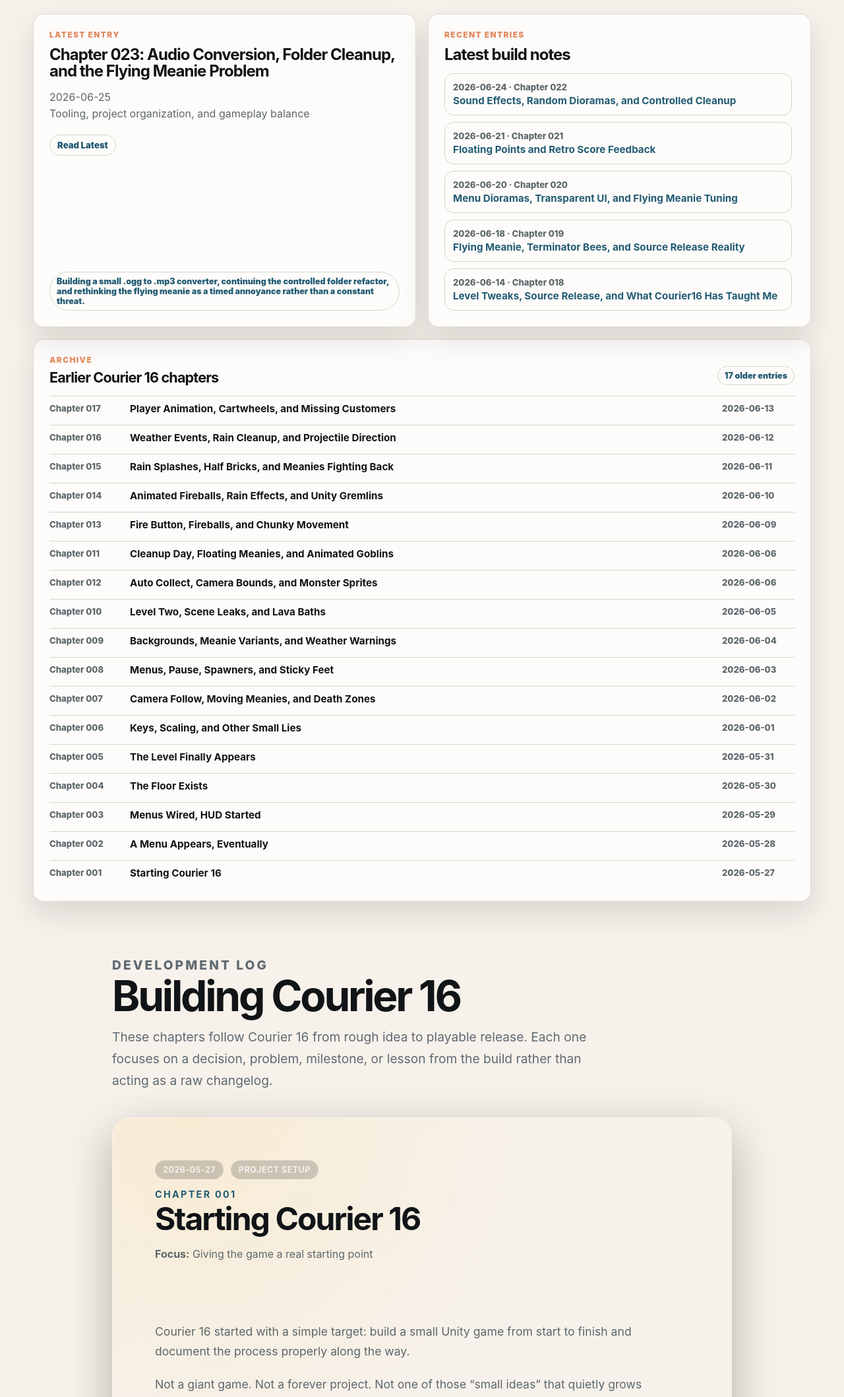
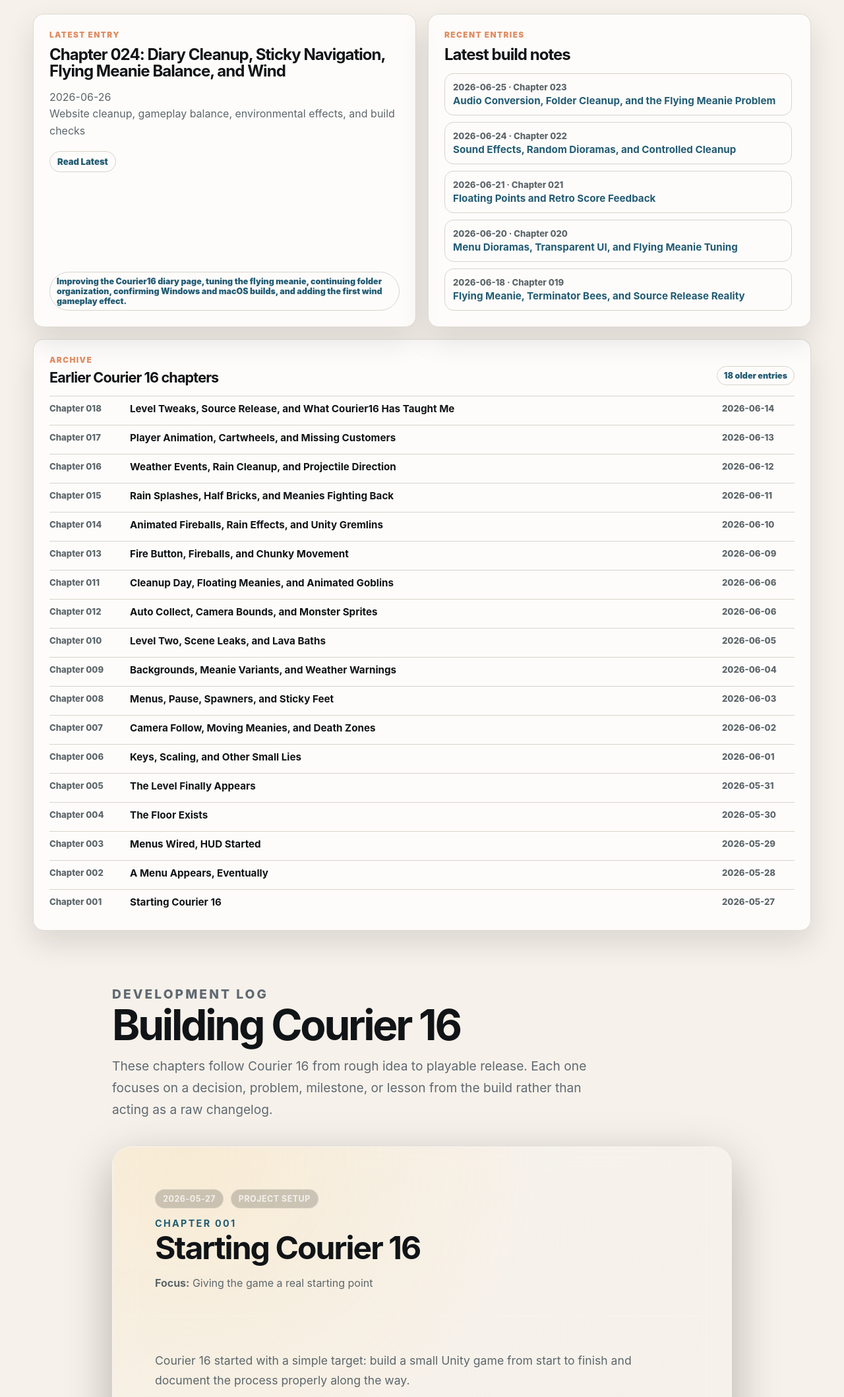
Before and after one commit to SaundersEddie/eddiesaunders-site, an Astro site: page /code/games/diary/courier16 in a window 1280 px wide. Shown: the part 636-2754 px from the top of the page at 66% size. Built offline with nearby package versions, Linux system fonts and the light colour scheme; Astro itself is replaced by a stand-in of ours.

Commit message:
Added in todays diary entry

```diff
--- a/src/pages/code/games/diary/courier16/index.astro
+++ b/src/pages/code/games/diary/courier16/index.astro
@@ -2914,6 +2914,105 @@
         type: 'next',
         title: 'Timed Flying Meanie',
         text: 'Next up is testing whether the flying meanie works better as a timed pressure mechanic: annoying for a short window, then gone, instead of being a constant airborne menace.',
+      },
+    ],
+  },
+  {
+    chapter: '024',
+    title: 'Diary Cleanup, Sticky Navigation, Flying Meanie Balance, and Wind',
+    date: '2026-06-26',
+    stage:
+      'Website cleanup, gameplay balance, environmental effects, and build checks',
+    focus:
+      'Improving the Courier16 diary page, tuning the flying meanie, continuing folder organization, confirming Windows and macOS builds, and adding the first wind gameplay effect.',
+    blocks: [
+      {
+        type: 'paragraph',
+        content: [
+          {
+            text: 'First order of operation today: fix up the diary page on the website. It is huge now, which was always going to happen once the entries started stacking up.',
+          },
+        ],
+      },
+      {
+        type: 'paragraph',
+        content: [
+          {
+            text: 'I suspect I will make more significant changes to how Diary of a Game is displayed for the next game, maybe writing one week at a time and using a modal for display. For Courier16, though, the fix was simpler. The entry list is now far easier to navigate, and each entry has a back to top button.',
+          },
+        ],
+      },
+      {
+        type: 'note',
+        title: 'Diary page cleanup',
+        text: 'The Courier16 diary index now highlights the latest entry, keeps recent entries easy to reach, compresses older entries into an archive-style list, and includes back to top links at the end of each entry.',
+      },
+      {
+        type: 'paragraph',
+        content: [
+          {
+            text: 'Next item was a sticky navbar. That was nothing more than changing the .site-header styling, but it makes the long diary pages much nicer to use. The first background attempt looked awful because it created a visible strip across the screen depending on where the reader had scrolled, so the header now stays cleaner and lighter.',
+          },
+        ],
+      },
+      {
+        type: 'paragraph',
+        content: [
+          {
+            text: 'Gameplay wise, it was time to fix the flying meanie. Ultimately I changed the respawn time and moved the flying meanie spawn point to a different area of the level. That appears to have worked quite well. It could still get busy on a larger level, but that is fine as long as everything does not become overwhelming.',
+          },
+        ],
+      },
+      {
+        type: 'pullquote',
+        text: 'Pressure is good. Being mugged by a flying meanie every few seconds is not.',
+      },
+      {
+        type: 'paragraph',
+        content: [
+          {
+            text: 'I also performed some more folder organization and tested the game afterwards. Everything is looking good with no obvious issues, and both Windows and macOS builds complete and run.',
+          },
+        ],
+      },
+      {
+        type: 'note',
+        title: 'Build check',
+        text: 'After the latest folder organization pass, both Windows and macOS builds completed successfully and worked as expected.',
+      },
+      {
+        type: 'paragraph',
+        content: [
+          {
+            text: 'I added the first wind effect on the player. This was not too bad. Right now the wind only goes one way and does not affect player jumping, but when it triggers it does work, blowing the player around while they are on platforms.',
+          },
+        ],
+      },
+      {
+        type: 'note',
+        title: 'Wind effect first pass',
+        text: 'The wind event now has a gameplay effect. When triggered, it applies a horizontal push to the player. It is still a simple first version, but it proves that environmental events can affect gameplay rather than only posting HUD messages.',
+      },
+      {
+        type: 'paragraph',
+        content: [
+          {
+            text: 'Next on the environmental list may be extreme heat, or maybe lightning during rain. Heat could affect player movement or stamina, while lightning might fit nicely as a rain-based hazard or warning event.',
+          },
+        ],
+      },
+      {
+        type: 'paragraph',
+        content: [
+          {
+            text: 'Really, at this point the game works. We can play through from the start until we run out of lives. One of the next issues to look at before I go on vacation is what happens when we reach the end of the levels.',
+          },
+        ],
+      },
+      {
+        type: 'next',
+        title: 'End of Game Flow',
+        text: 'Next up is deciding what happens when the player reaches the end of the available Courier16 levels: a completion screen, a loop back to menu, a placeholder ending, or a simple end-of-demo message before the vacation pause.',
       },
     ],
   },
```
